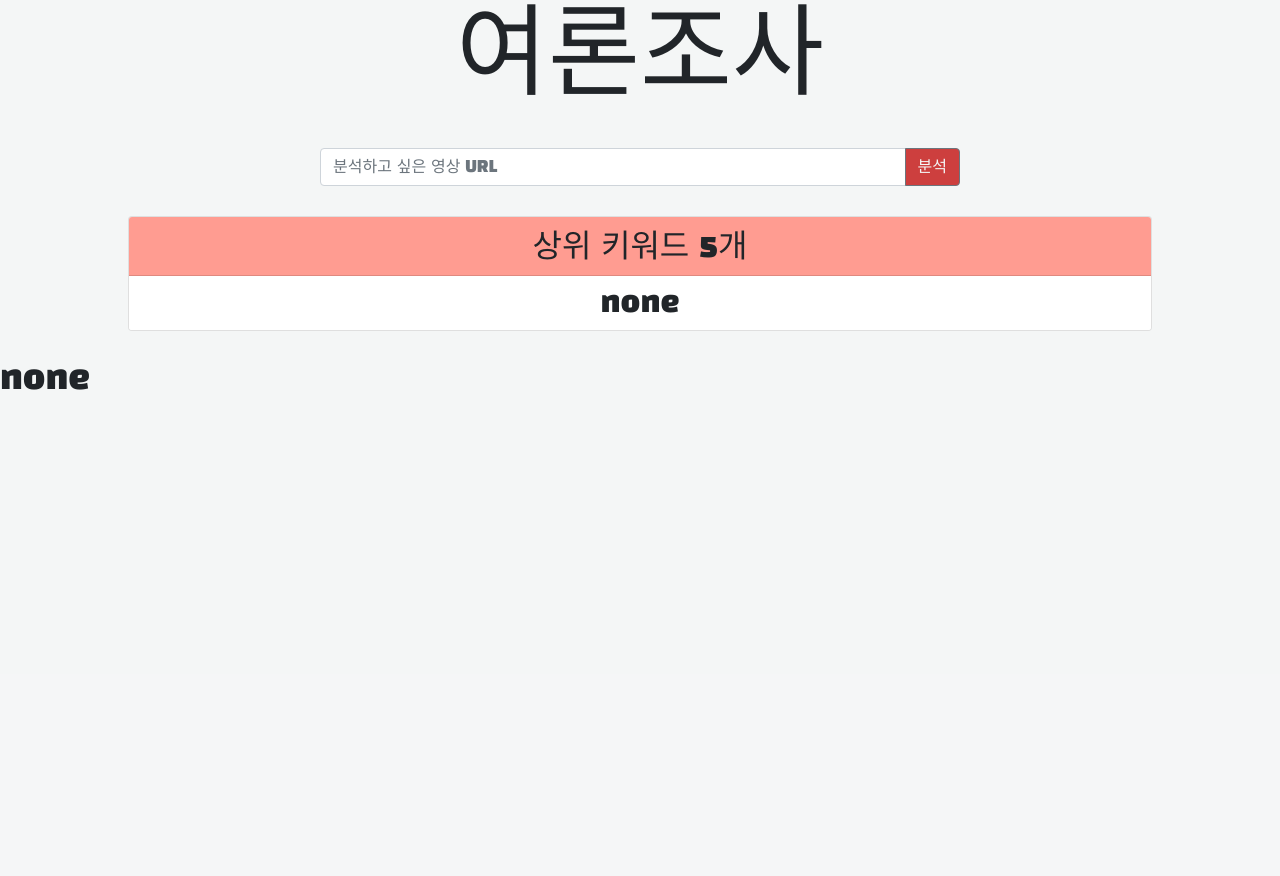
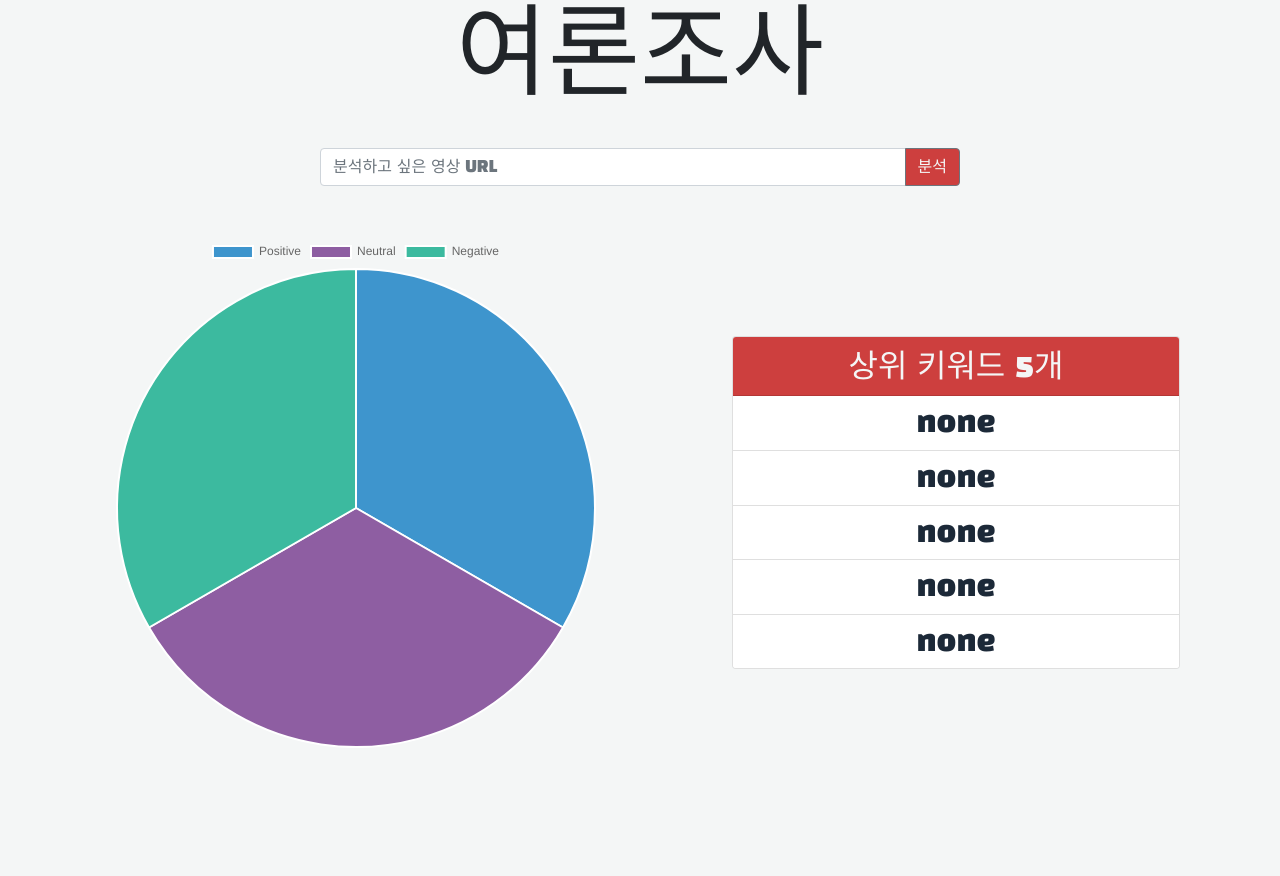
Before and after one commit to ospTEAM4/OSP_TERM, a Flask app: page / in a window 1280 px wide. Shown: the part 126-1002 px from the top of the page. Before the commit the page ends 516 px from the top, so only its background shows below. Run offline with Flask 2, Linux system fonts and the light colour scheme; some libraries are stand-ins or nearby versions.

Commit message:
add pie chart

```diff
--- a/templates/home.html
+++ b/templates/home.html
@@ -85,29 +85,84 @@
       </form>
     </section>
 
-    <div class="card mx-auto" style="width: 80%; margin-top:30px; margin-bottom:30px;">
-          <div class="card-header" style="background-color:#FF9C91; text-align:center; padding-bottom:0px;">
+    <script src="https://cdnjs.cloudflare.com/ajax/libs/Chart.js/2.5.0/Chart.min.js"></script>
+    <div class="float-left" style="width:40%; height:40%; margin-top:50px; margin-left:100px; margin-bottom:10%;">
+      <canvas id="pie-chart" width="50" height="50"></canvas>
+    </div>
+
+    <script>
+      {% if preference %}
+          new Chart(document.getElementById("pie-chart"), {
+          type: 'pie',
+          data: {
+            labels: ["Positive", "Neutral", "Negative"],
+            datasets: [{
+              label: "nums",
+              backgroundColor: ["#3e95cd", "#8e5ea2","#3cba9f"],
+              data: [{{preference[0]}},{{preference[1]}},{{preference[2]}}]
+            }]
+          },
+          options: {
+            title: {
+              display: false,
+              text: 'Preferences'
+            }
+          }
+        });
+      {% else %}
+        new Chart(document.getElementById("pie-chart"), {
+          type: 'pie',
+          data: {
+            labels: ["Positive", "Neutral", "Negative"],
+            datasets: [{
+              label: "nums",
+              backgroundColor: ["#3e95cd", "#8e5ea2","#3cba9f"],
+              data: [30,30,30]
+            }]
+          },
+          options: {
+            title: {
+              display: false,
+              text: 'Preferences'
+            }
+          }
+        });
+      {% endif %}
+    </script>
+
+    <div class="card float-right" style="width: 35%; margin-top:150px; margin-bottom:30px; margin-right:100px;">
+          <div class="card-header" style="background-color:#CD3F3E; color:#F4F6F6; text-align:center; padding-bottom:0px;">
               <span><h2>상위 키워드 5개</h2></span>
           </div>
           <ul class="list-group list-group-flush">
             {% if keyword %}
-              <li class="list-group-item">{{ keyword.0 }}</li>
-              <li class="list-group-item">{{ keyword.1 }}</li>
-              <li class="list-group-item">{{ keyword.2 }}</li>
-              <li class="list-group-item">{{ keyword.3 }}</li>
-              <li class="list-group-item">{{ keyword.4 }}</li>
+              <li class="list-group-item lettercolor">{{ keyword.0 }}</li>
+              <li class="list-group-item lettercolor">{{ keyword.1 }}</li>
+              <li class="list-group-item lettercolor">{{ keyword.2 }}</li>
+              <li class="list-group-item lettercolor">{{ keyword.3 }}</li>
+              <li class="list-group-item lettercolor">{{ keyword.4 }}</li>
               {% else %}
-              <li class="list-group-item" style="text-align:center; padding-bottom:0px;"><h3>none</h3></li>
+              <li class="list-group-item lettercolor" style="text-align:center; padding-bottom:0px;"><h3>none</h3></li>
+              <li class="list-group-item lettercolor" style="text-align:center; padding-bottom:0px;"><h3>none</h3></li>
+              <li class="list-group-item lettercolor" style="text-align:center; padding-bottom:0px;"><h3>none</h3></li>
+              <li class="list-group-item lettercolor" style="text-align:center; padding-bottom:0px;"><h3>none</h3></li>
+              <li class="list-group-item lettercolor" style="text-align:center; padding-bottom:0px;"><h3>none</h3></li>
           {% endif %}
         </ul>
   </div>
-<div>
+
+<!--
+  <div class="mx-auto" style="width: 35%; margin-top:30px; margin-bottom:30px; margin-left:70px;" >
     {% if preference %}
       <h2>{{ preference.0 }}</h2>
       {% else %}
       <h2>none</h2>
   {% endif %}
-</div>
+</div>-->
+
+
+
+
 
     <!--
     <h2 style="text-align:center; margin-top:20px;">상위 키워드 5개</h2>
```
Lines whose indentation alone changed are shown as unchanged.
